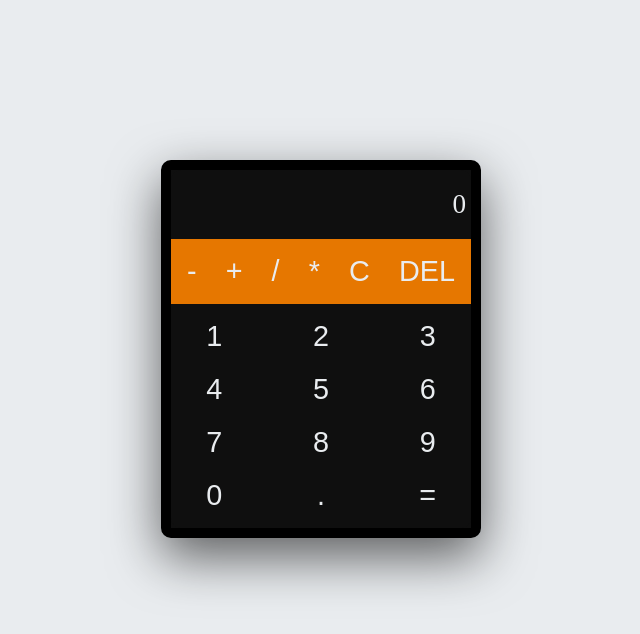
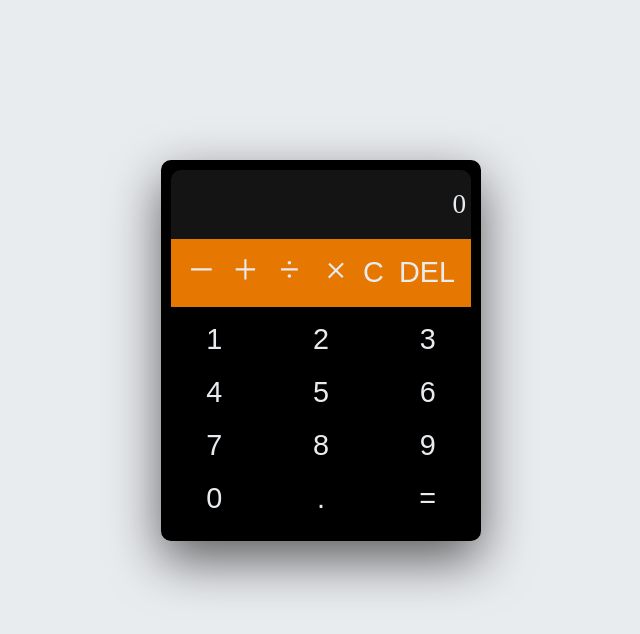
Before and after one commit to shokes/Calculator-app, a React (Create React App) app: page / in a window 1280 px wide. Shown: the top 634 px of the page, without its empty margins (319-959 px from the left). Built offline with nearby package versions, Linux system fonts and the light colour scheme.

Commit message:
styling and icon change

```diff
--- a/package.json
+++ b/package.json
@@ -8,6 +8,7 @@
     "@testing-library/user-event": "^13.5.0",
     "react": "^18.2.0",
     "react-dom": "^18.2.0",
+    "react-icons": "^4.4.0",
     "react-scripts": "5.0.1",
     "web-vitals": "^2.1.4"
   },
--- a/src/Home.js
+++ b/src/Home.js
@@ -1,4 +1,7 @@
 import { useState } from 'react';
+import { AiOutlinePlus } from 'react-icons/ai';
+import { AiOutlineMinus } from 'react-icons/ai';
+import { RiDivideLine } from 'react-icons/ri';
 
 const Home = () => {
   const [calcuation, setCalculation] = useState('');
@@ -55,10 +58,18 @@ const Home = () => {
         <span>{calcuation ? calcuation : '0'}</span>
       </div>
       <div className='functions'>
-        <button onClick={() => updateCalculation('-')}>-</button>
-        <button onClick={() => updateCalculation('+')}>+</button>
-        <button onClick={() => updateCalculation('/')}>/</button>
-        <button onClick={() => updateCalculation('*')}>*</button>
+        <button onClick={() => updateCalculation('-')}>
+          <AiOutlineMinus />
+        </button>
+        <button onClick={() => updateCalculation('+')}>
+          <AiOutlinePlus />
+        </button>
+        <button onClick={() => updateCalculation('/')}>
+          <RiDivideLine />
+        </button>
+        <button className='divide' onClick={() => updateCalculation('*')}>
+          <AiOutlinePlus />
+        </button>
         <button onClick={deleteAll}>C</button>
         <button onClick={deleteFunc}>DEL</button>
       </div>
--- a/src/index.css
+++ b/src/index.css
@@ -12,7 +12,7 @@ body {
   max-width: 20rem;
   margin: 10rem auto;
   border-radius: 10px;
-  background-color: #0f0f0f;
+  background-color: #000;
   border: 10px solid black;
   box-shadow: 0 1.2rem 3.2rem rgb(0 0 0 / 60%);
 }
@@ -38,7 +38,7 @@ button {
   grid-template-columns: repeat(3, 1fr);
 
   gap: 20px;
-  background-color: #0f0f0f;
+  background-color: #000;
   border-bottom-left-radius: 10px;
   border-bottom-right-radius: 10px;
   padding-bottom: 1rem;
@@ -46,10 +46,17 @@ button {
 
 .result {
   color: #e9ecef;
-  background-color: #0f0f0f;
+
+  -webkit-backdrop-filter: blur(8px);
+  backdrop-filter: blur(8px);
+  box-shadow: inset 0 0 0 200px rgba(255, 255, 255, 0.08);
   padding: 19px 5px;
   text-align: right;
   border-top-left-radius: 10px;
   border-top-right-radius: 10px;
   font-size: 1.7rem;
 }
+
+.divide {
+  transform: rotate(45deg);
+}
```
Also changed, not shown: 1 other file (tests, documents, lock files or other folders).
